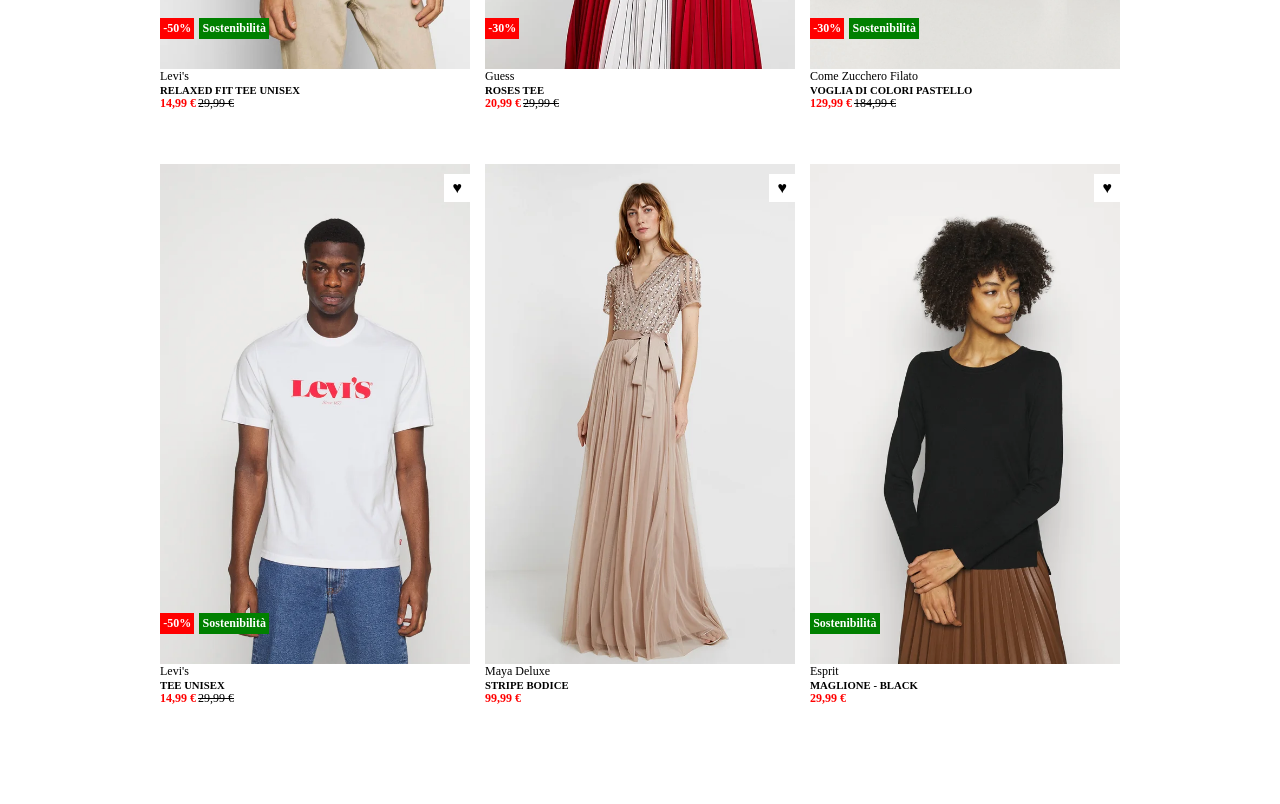
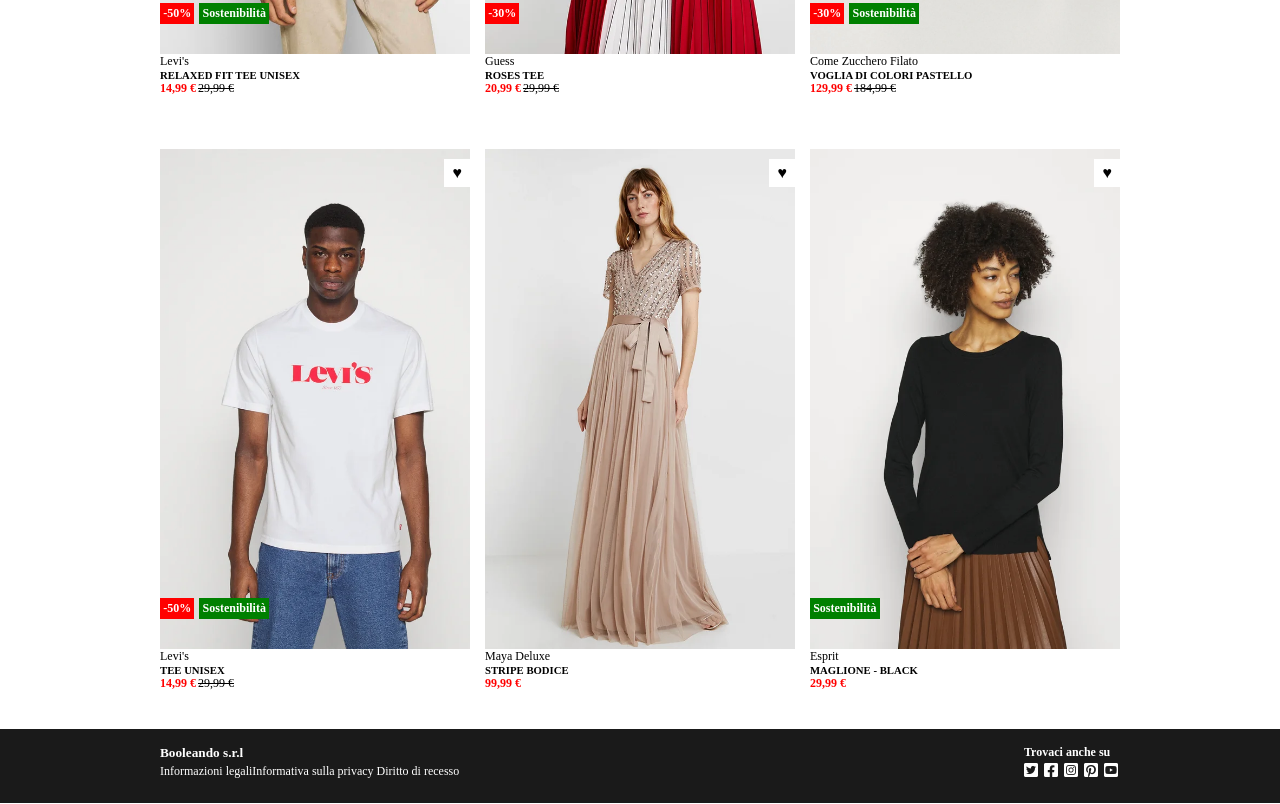
Before and after one commit to giuliogallo94/html-css-boolando, a plain HTML site: page index.html in a window 1280 px wide. Shown: the part 554-1358 px from the top of the page. Before the commit the page ends 1298 px from the top, so only its background shows below. Drawn offline with Linux system fonts and the light colour scheme.

Commit message:
add: footer

```diff
--- a/css/style.css
+++ b/css/style.css
@@ -15,7 +15,7 @@
 
 /* Nav */
 .navbar {
-    height: 75px;
+    height: 60px;
     width: 75%;
     margin: 0 auto;
     display: flex;
@@ -30,6 +30,7 @@
 .categories a{
     text-decoration: none;
     color: white;
+    font-size: 17px;
     font-weight: bold;
     margin-right: 3px;
 }
@@ -39,7 +40,7 @@
 }
 
 .logo-boolean {
-    max-width: 25%;
+    max-width: 20%;
 }
 
 .personal-area {
@@ -48,6 +49,7 @@
 }
 .personal-area i {
     color: white;
+    font-size: 17px;
 }
 
 /* MAIN */
@@ -173,3 +175,41 @@
 }
 
 /* FOOTER */
+footer {
+    background-color: #1a1a1a;
+    height: 75px;
+    border-bottom: 1px solid white;
+}
+
+.foot {
+    width: 75%;
+    margin: 0 auto;
+    padding-top: 1rem;
+    display: flex;
+    justify-content: space-between;
+}
+
+.company-info h5 {
+    color: white;
+}
+
+.footer-links a {
+    text-decoration: none;
+    color: white;
+    font-size: 12px;
+}
+
+.find-us p, i {
+    color: white;
+}
+
+.find-us p {
+    font-size: 12px;
+    font-weight: bold;
+    margin-bottom: 2px;
+}
+
+.find-us i {
+    font-size: 16px;
+    margin-right: 2px;
+}
--- a/index.html
+++ b/index.html
@@ -139,8 +139,22 @@
 
     <!-- Footer -->
     <footer>
-        <div class="info"></div>
-        <div class="find-us"></div>
+        <div class="foot">
+            <div class="company-info">
+                <h5>Booleando s.r.l</h5>
+                <div class="footer-links">
+                    <a href="">Informazioni legali</a><a href="">Informativa sulla privacy</a><a href=""> Diritto di recesso</a>
+                </div>
+            </div>
+            <div class="find-us">
+                <p>Trovaci anche su</p>
+                <a href=""><i class="fa-brands fa-square-twitter"></i></a>
+                <a href=""><i class="fa-brands fa-square-facebook"></i></a>
+                <a href=""><i class="fa-brands fa-square-instagram"></i></a>
+                <a href=""><i class="fa-brands fa-square-pinterest"></i></a>
+                <a href=""><i class="fa-brands fa-square-youtube"></i></a>
+            </div>
+        </div>
     </footer>
     <!-- /Footer -->
 </body>
```
